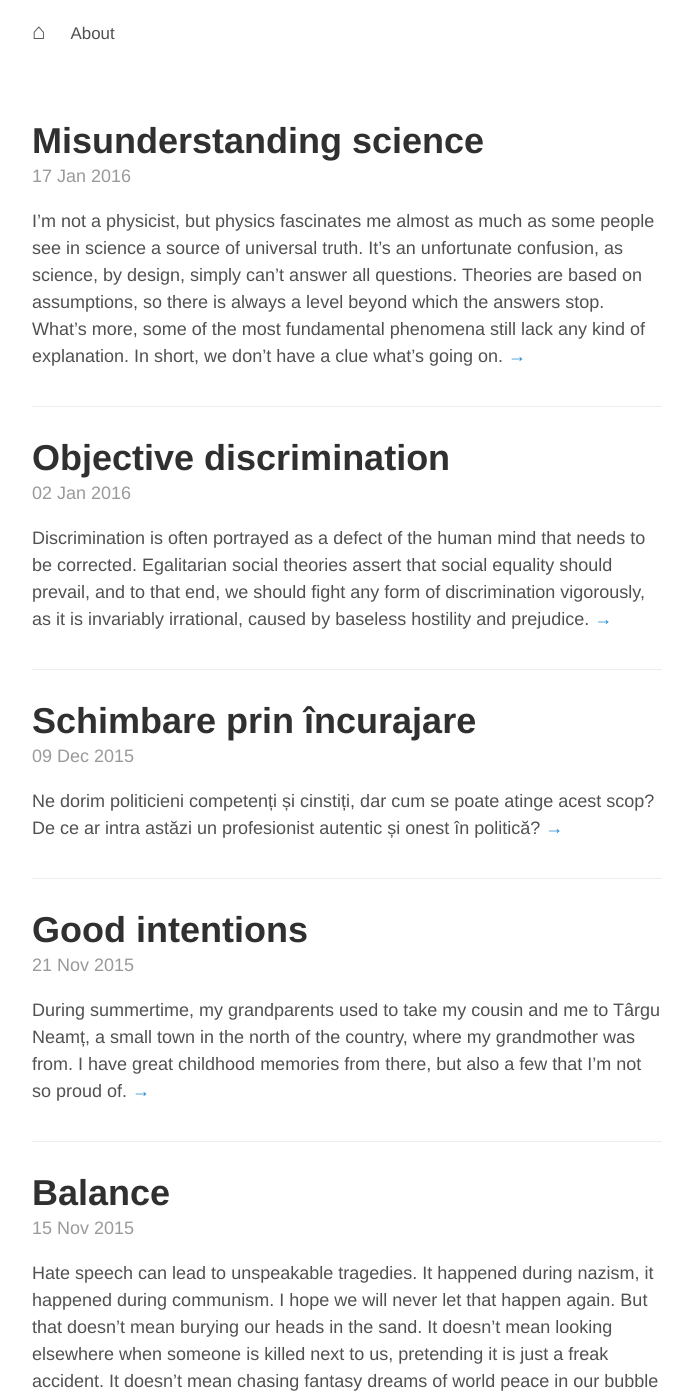
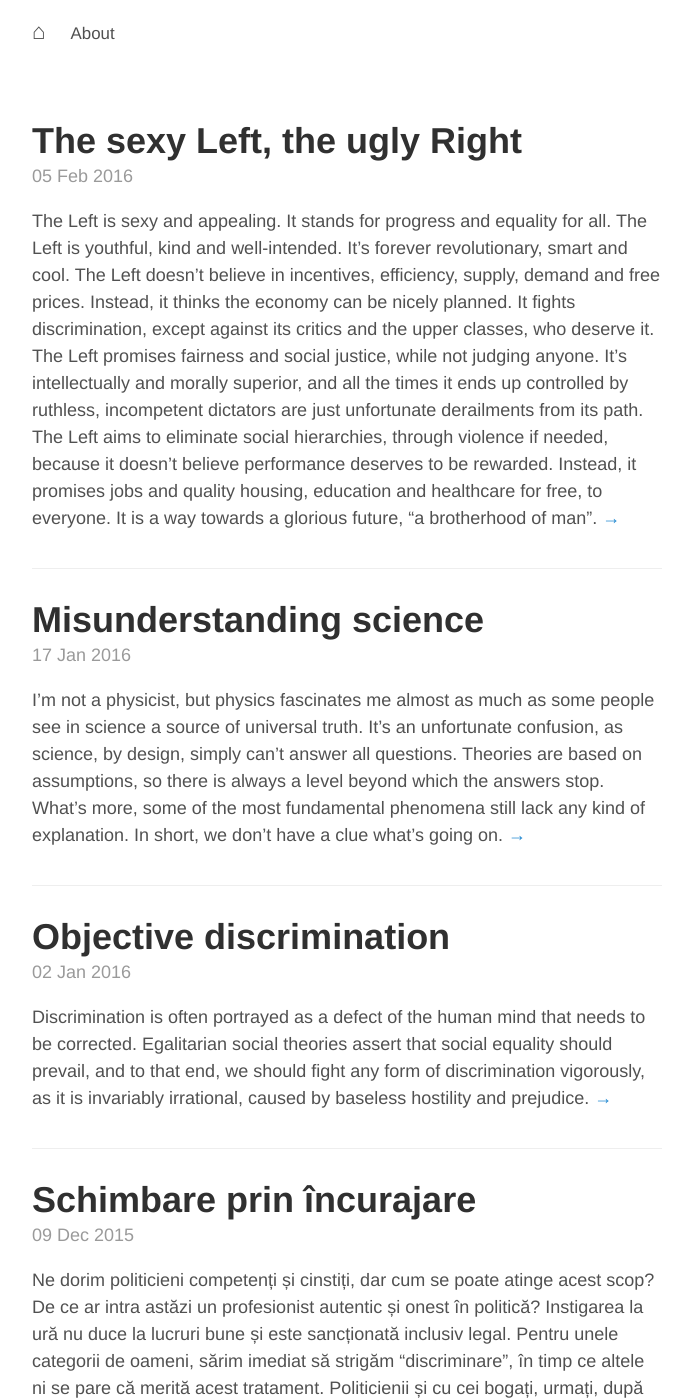
Before and after one commit to aoghina/aoghina.github.io, a Jekyll site: the page built from index.html, in a window 1280 px wide and 1400 px high. Shown: the whole window, without its empty margins (293-986 px from the left). Built offline with Jekyll 4.4.1, drawn with Linux system fonts in a browser that asks for light colours; the list of posts is cut into pages by our own code; some of the changed text lies outside the part shown.

Commit message:
Add left right

```diff
--- /dev/null
+++ b/_posts/2016-02-05-the-sexy-left-the-ugly-right.md
@@ -0,0 +1,14 @@
+---
+layout: post
+title: The sexy Left, the ugly Right
+comments: True
+lang: en
+---
+
+The Left is sexy and appealing. It stands for progress and equality for all. The Left is youthful, kind and well-intended. It's forever revolutionary, smart and cool. The Left doesn't believe in incentives, efficiency, supply, demand and free prices. Instead, it thinks the economy can be nicely planned. It fights discrimination, except against its critics and the upper classes, who deserve it. The Left promises fairness and social justice, while not judging anyone. It's intellectually and morally superior, and all the times it ends up controlled by ruthless, incompetent dictators are just unfortunate derailments from its path. The Left aims to eliminate social hierarchies, through violence if needed, because it doesn't believe performance deserves to be rewarded. Instead, it promises jobs and quality housing, education and healthcare for free, to everyone. It is a way towards a glorious future, "a brotherhood of man".
+
+<!--more-->
+
+The Right is ugly and appalling. It's backwards and narrow-minded, only protecting the interests of the few. It's sleazy and it's dirty, controlled by mean, rich, selfish people that always oppress the poor. It advocates private enterprise, freedom, personal and fiscal responsibility, but who needs those empty concepts when we have some earthly deity called "state" that can take care of everyone. The Right supports charities, but altruism and compassion become obsolete when money and property can be legally confiscated, and free speech is just a distraction when you already know the way. The Right is clearly dangerous, since impartial scholars labeled the criminal National *Socialist* German *Workers'* party as "far-*right*". The nazis, just like the communists, were anti-capitalist idealists that ended up committing crimes against humanity in the name of "the people", but there is nothing to learn from that. Instead, some think the Right, with all its liberal conservatives and Christian democrats, should be eradicated. Things would be so much better without rich people, free markets, evil companies and banks. We wouldn't even need multiple political parties: the struggle would once again be over, all people will be equal and "the world will live as one".
+
+And so, one hundred years and one hundred million victims later, we keep trying. We hand over our freedom and take the same deceiving path towards state dependence, thinking it's for the greater good. The Left blinds us with its noble ideals and apparent grand moral standing, so we miss its unrealistic claims and fundamental flaws. We overlook the risks and explain away its colossal failures. In the most fortunate of cases, it leads to economic weakness or outright collapse. But it's also responsible for the most horrific totalitarian regimes in history. Communism was never put on trial though. One hundred million victims are swept under the rug. And so we think the Left today does not pose any danger, the enemies are still the business owners and the banks. We see through so-called right-wing propaganda, but left-wing aggressive populism doesn't make us bat an eye. When the Right gets to power, it's time to worry, when left-wing parties win elections, it's time to celebrate. And when, once more, things end up badly, the Left pulls out its good intentions alibi. We can't get upset on some dreamers, don't be silly. There are always somewhere some imperialist capitalists to blame.
```
Also changed, not shown: _posts/2015-12-09-schimbare-prin-incurajare.md (+2 -2 lines).
